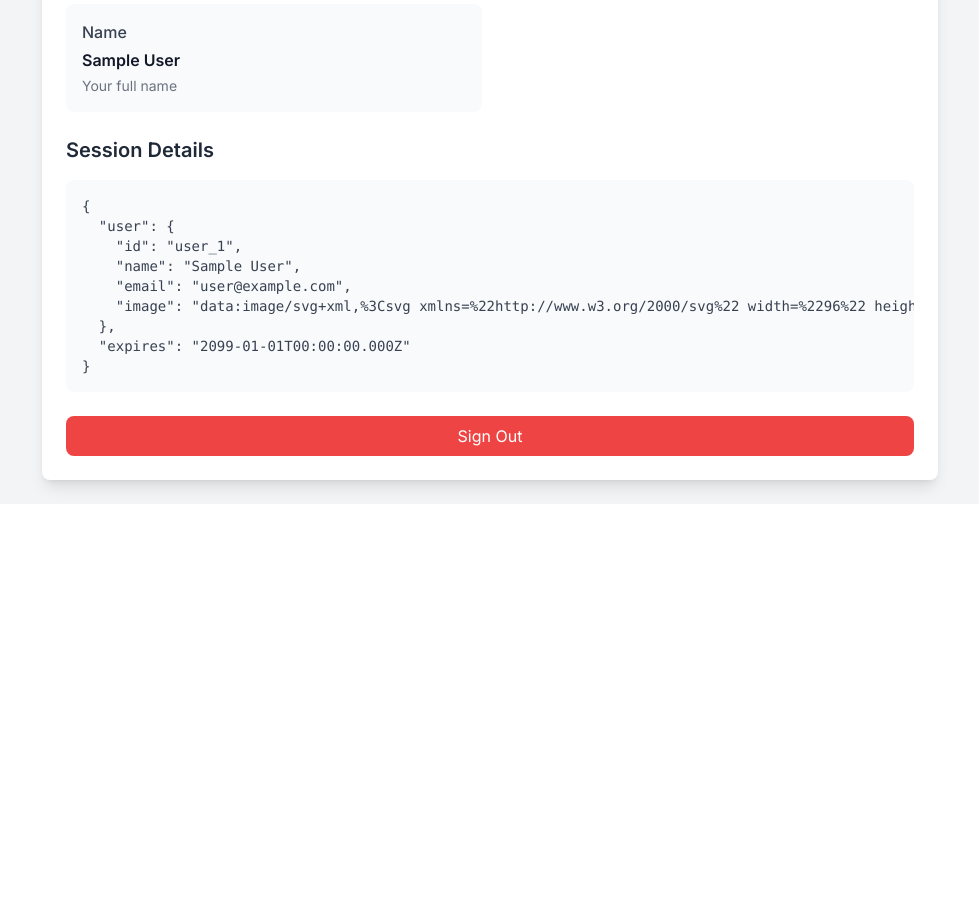
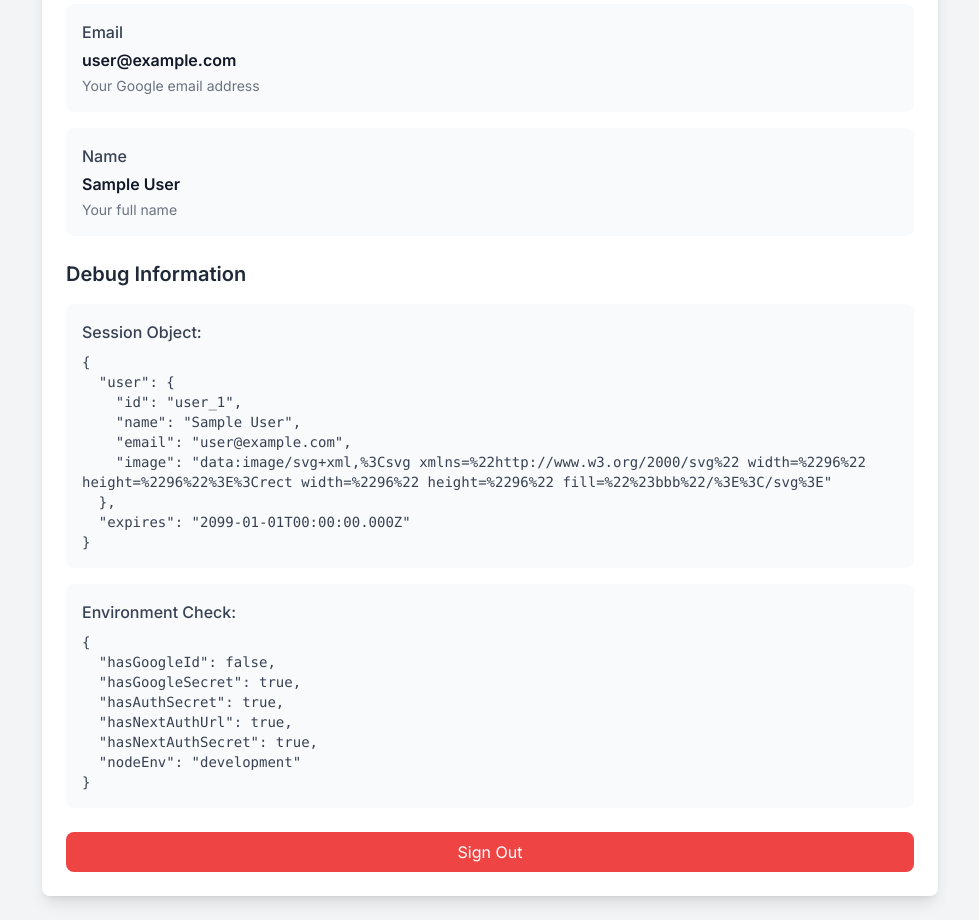
Before and after one commit to iziuqo/oidc-auth-system, a Next.js app: page /dashboard in a window 1280 px wide. Shown: the part 340-1260 px from the top of the page, without its empty margins (150-1129 px from the left). Before the commit the page ends 844 px from the top, so only its background shows below. Built offline with nearby package versions, Linux system fonts and the light colour scheme; no server answers; sample sign-in values are in the browser's storage.

Commit message:
Update page.tsx

```diff
--- a/app/dashboard/page.tsx
+++ b/app/dashboard/page.tsx
@@ -37,7 +37,7 @@ export default async function Dashboard() {
           {/* User Information */}
           <div className="p-6">
             <h2 className="text-xl font-semibold mb-4 text-gray-800">Profile Information</h2>
-            <div className="grid grid-cols-1 md:grid-cols-2 gap-4">
+            <div className="grid grid-cols-1 gap-4">
               <InfoCard
                 title="User ID"
                 value={session.user?.id}
@@ -57,11 +57,28 @@ export default async function Dashboard() {
 
             {/* Technical Details Section */}
             <div className="mt-6">
-              <h2 className="text-xl font-semibold mb-4 text-gray-800">Session Details</h2>
-              <div className="bg-gray-50 rounded-lg p-4 overflow-x-auto">
-                <pre className="text-sm text-gray-700">
-                  {JSON.stringify(session, null, 2)}
-                </pre>
+              <h2 className="text-xl font-semibold mb-4 text-gray-800">Debug Information</h2>
+              <div className="space-y-4">
+                <div className="bg-gray-50 rounded-lg p-4 overflow-x-auto">
+                  <h3 className="font-medium text-gray-700 mb-2">Session Object:</h3>
+                  <pre className="text-sm text-gray-700 whitespace-pre-wrap break-words">
+                    {JSON.stringify(session, null, 2)}
+                  </pre>
+                </div>
+
+                <div className="bg-gray-50 rounded-lg p-4 overflow-x-auto">
+                  <h3 className="font-medium text-gray-700 mb-2">Environment Check:</h3>
+                  <pre className="text-sm text-gray-700">
+                    {JSON.stringify({
+                      hasGoogleId: !!process.env.GOOGLE_CLIENT_ID,
+                      hasGoogleSecret: !!process.env.GOOGLE_CLIENT_SECRET,
+                      hasAuthSecret: !!process.env.AUTH_SECRET,
+                      hasNextAuthUrl: !!process.env.NEXTAUTH_URL,
+                      hasNextAuthSecret: !!process.env.NEXTAUTH_SECRET,
+                      nodeEnv: process.env.NODE_ENV
+                    }, null, 2)}
+                  </pre>
+                </div>
               </div>
             </div>
 
```
